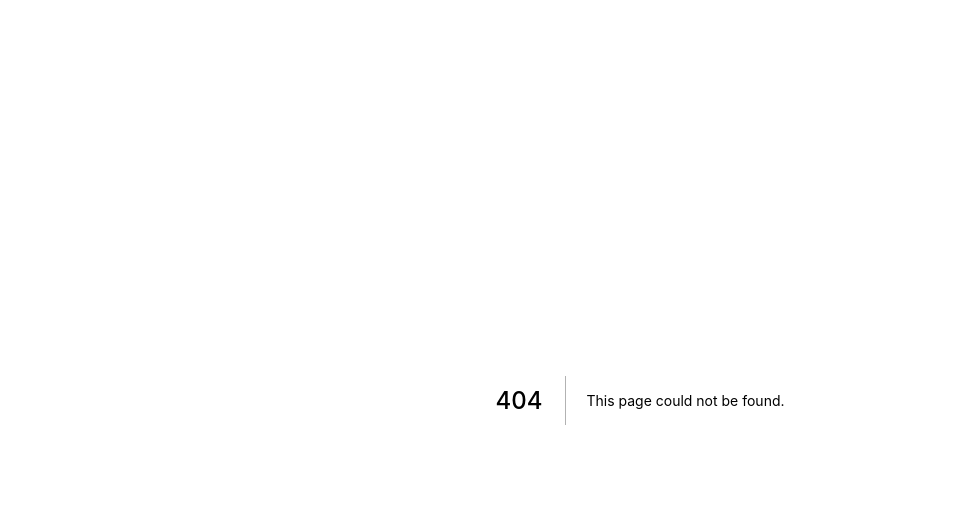
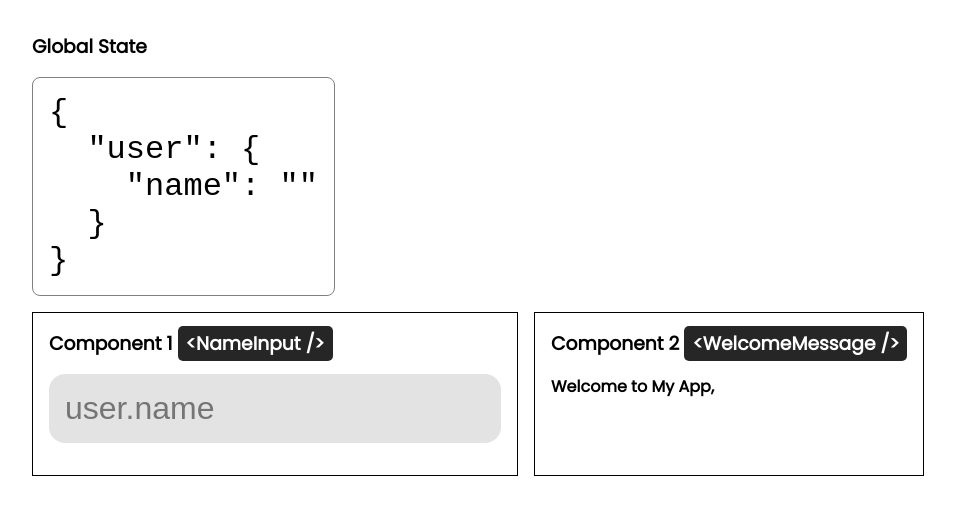
Before and after one commit to shubham-web/next.js-starter, a Next.js app: page /data-flow-example in a window 1280 px wide. Before the commit this address had no page. Shown: the top 514 px of the page, without its empty margins (0-955 px from the left). Built offline with nearby package versions, Linux system fonts and the light colour scheme.

Commit message:
Added Data Flow Example

```diff
--- /dev/null
+++ b/components/FilePath.tsx
@@ -0,0 +1,9 @@
+import styled from "styled-components";
+
+const FilePath = styled.span`
+	padding: 0.25rem 0.5rem;
+	border-radius: 5px;
+	background: #262626;
+	color: white;
+`;
+export default FilePath;
--- /dev/null
+++ b/components/data-flow-example/NameInput.tsx
@@ -0,0 +1,38 @@
+import styled from "styled-components";
+import { useAppState, useDispatch } from "../../data";
+import { ActionTypes } from "../../data/mainReducer";
+import FilePath from "../FilePath";
+
+const NameInput: React.FC = () => {
+	const state = useAppState();
+	const dispatch = useDispatch();
+
+	const setName = (newValue: string) => {
+		dispatch({ type: ActionTypes.SET_NAME, payload: { name: newValue } });
+	};
+
+	return (
+		<>
+			<h3>
+				Component 1 <FilePath>&lt;NameInput /&gt;</FilePath>
+			</h3>
+			<Wrapper>
+				<input placeholder="user.name" value={state.user.name} onChange={(e) => setName(e.target.value)} />
+			</Wrapper>
+		</>
+	);
+};
+
+const Wrapper = styled.div`
+	display: inline-block;
+	margin: 1rem 0;
+
+	& input {
+		font-size: 2rem;
+		padding: 1rem;
+		border-radius: 1rem;
+		border: none;
+		background: #26262620;
+	}
+`;
+export default NameInput;
--- /dev/null
+++ b/components/data-flow-example/WelcomeMessage.tsx
@@ -0,0 +1,27 @@
+import styled from "styled-components";
+import config from "../../config";
+import { useAppState } from "../../data";
+import FilePath from "../FilePath";
+
+const WelcomeMessage: React.FC = () => {
+	const state = useAppState();
+
+	return (
+		<>
+			<h3>
+				Component 2 <FilePath>&lt;WelcomeMessage /&gt;</FilePath>
+			</h3>
+			<Wrapper>
+				<h4>
+					Welcome to {config.siteTitle}, {state.user.name}
+				</h4>
+			</Wrapper>
+		</>
+	);
+};
+
+const Wrapper = styled.div`
+	display: inline-block;
+	margin: 1rem 0;
+`;
+export default WelcomeMessage;
--- a/pages/_document.tsx
+++ b/pages/_document.tsx
@@ -1,6 +1,7 @@
 import { Html, Head, Main, NextScript } from "next/document";
 import config from "../config";
 let { siteTitle, description, domain, social, author } = config;
+
 export default function Document() {
 	return (
 		<Html lang="en">
--- /dev/null
+++ b/pages/data-flow-example.tsx
@@ -0,0 +1,55 @@
+import type { NextPage } from "next";
+import Head from "next/head";
+import styled from "styled-components";
+import NameInput from "../components/data-flow-example/NameInput";
+import WelcomeMessage from "../components/data-flow-example/WelcomeMessage";
+import config from "../config";
+import { useAppState } from "../data";
+
+const DataFlow: NextPage = () => {
+	const appState = useAppState();
+	return (
+		<>
+			<Head>
+				<title>Data Flow Example • {config.siteTitle}</title>
+			</Head>
+			<Wrapper>
+				<h3>Global State</h3>
+				<AppStateJSON>{JSON.stringify(appState, null, "  ")}</AppStateJSON>
+
+				<Flex>
+					<div>
+						<NameInput />
+					</div>
+					<div>
+						<WelcomeMessage />
+					</div>
+				</Flex>
+			</Wrapper>
+		</>
+	);
+};
+
+// Styled Components
+const Wrapper = styled.div`
+	padding: 2rem;
+`;
+const AppStateJSON = styled.pre`
+	border: 1px solid gray;
+	padding: 1rem;
+	font-size: 2rem;
+	display: inline-block;
+	border-radius: 0.5rem;
+	margin: 1rem 0 1rem;
+`;
+const Flex = styled.div`
+	display: flex;
+	flex-wrap: wrap;
+	gap: 1rem;
+	& > div {
+		padding: 1rem;
+		border: 1px solid;
+	}
+`;
+
+export default DataFlow;
```
Also changed, not shown: pages/index.tsx (+10 -7 lines).
